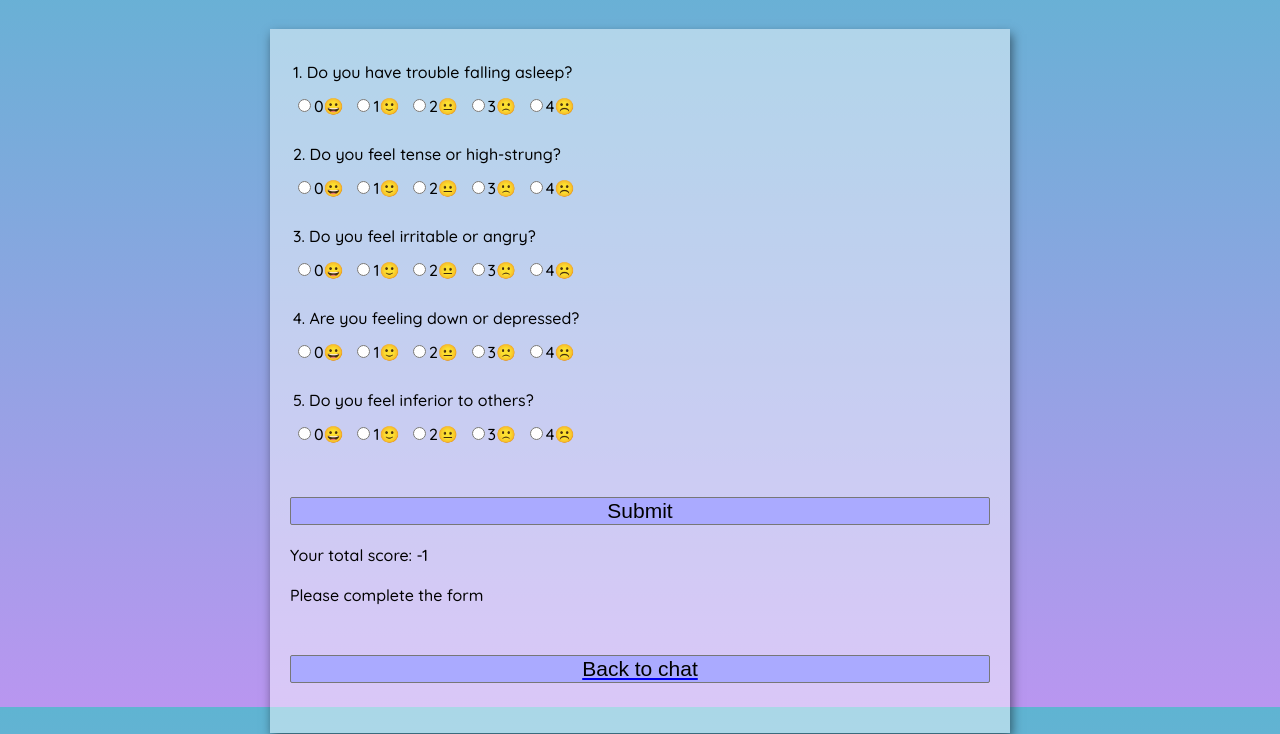
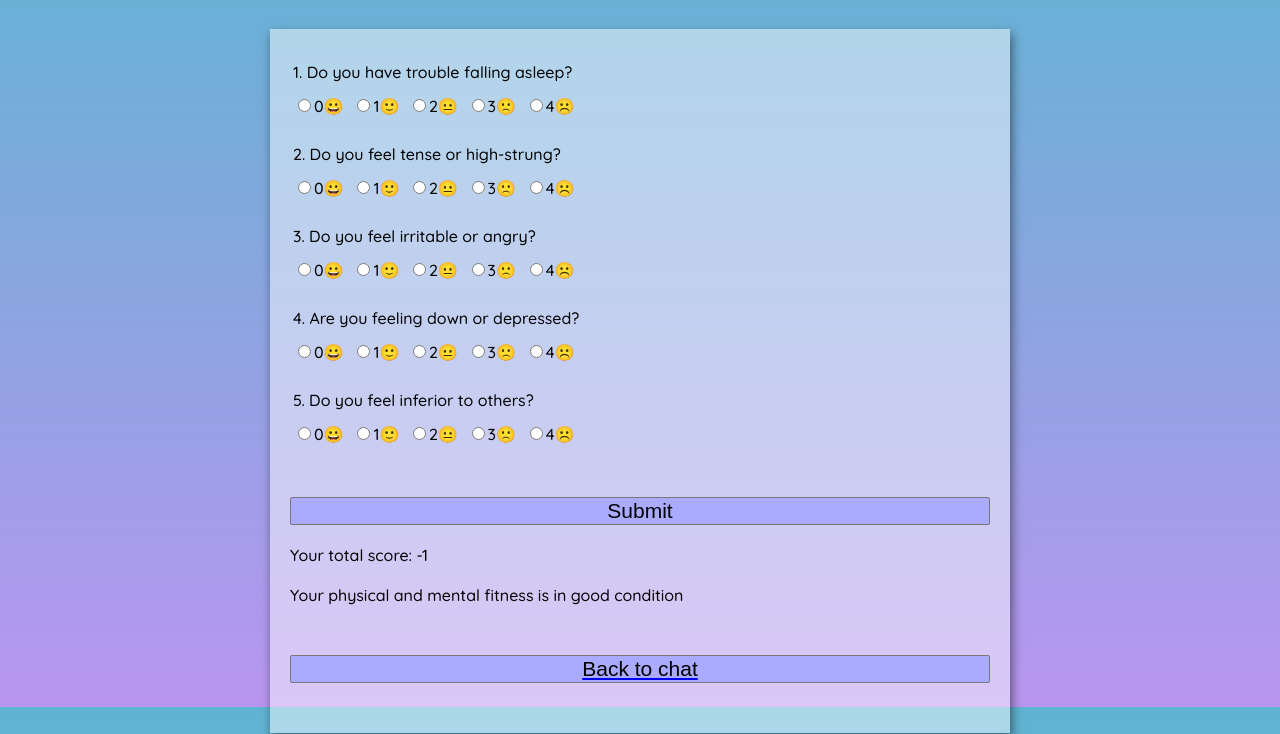
Before and after one commit to 336699c/ai2, a plain HTML site: page question.html in a window 1280 px wide. Both pictures are taken after a click on the button "Submit". Shown: the part 93-827 px from the top of the page. Drawn offline with Linux system fonts and the light colour scheme; a web font is replaced by a local one.

Commit message:
Update question.html

```diff
--- a/question.html
+++ b/question.html
@@ -200,7 +200,7 @@ const respond={
 }
 
 
-	function submit(){
+function submit(){
 		var pt=0;
 		var chk = false;
 		for (var i=1;i<6;i++){
@@ -209,7 +209,7 @@ const respond={
 			pt+=(gsv?parseInt(gsv.value):0)
 		}
 		if(chk)pt=-1;
-		var res = respond[Object.keys(respond).filter(w=>pt>=w)[0]]
+		var res = respond[Object.keys(respond).filter(w=>pt<=parseInt(w))[0]]
 		document.getElementById("feedback").innerHTML = "Your total score: "+pt+"<br><br>"+res+"<br><a href='https://336699c.github.io/ai2/gpt'><button>Back to chat</button></a>";
 		console.log(pt,res);
 	}
```
